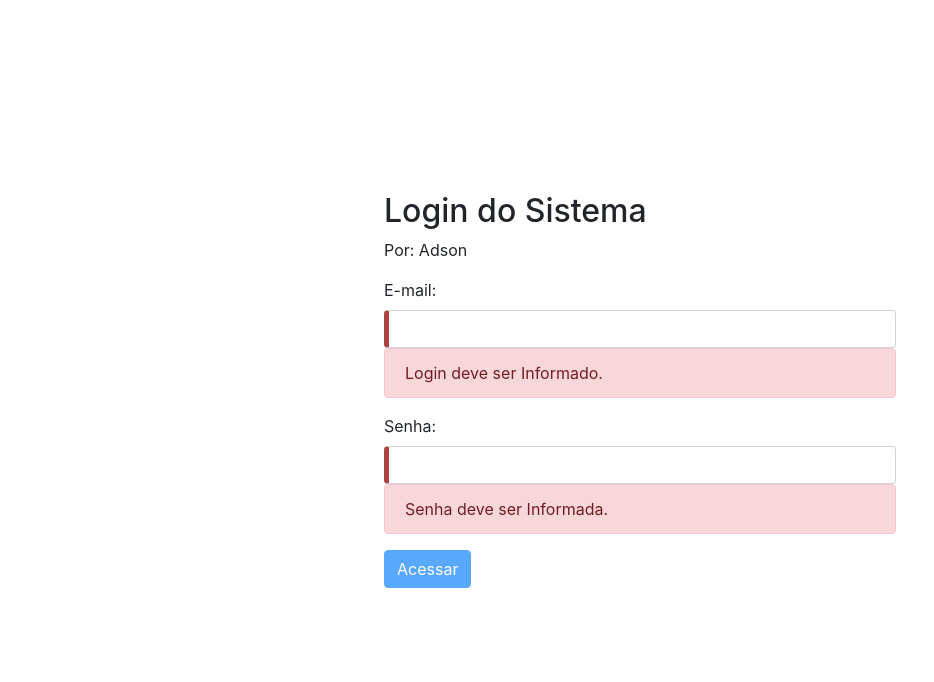
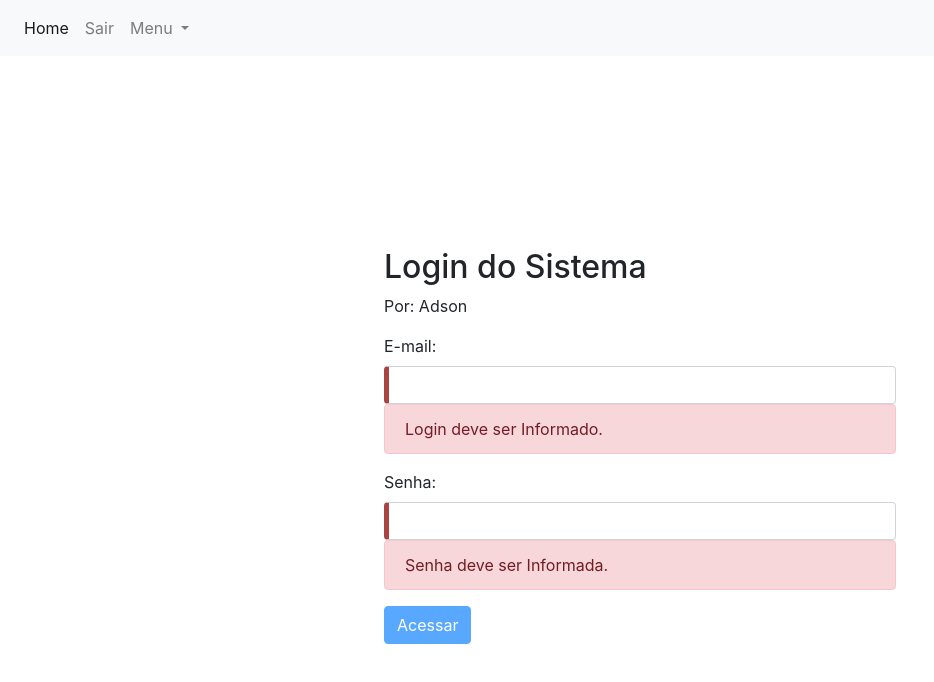
Before and after one commit to Adson-C/ads-angular-8, an Angular app: page /login in a window 1280 px wide. Shown: the top 682 px of the page, without its empty margins (0-934 px from the left). Built offline with nearby package versions, Linux system fonts and the light colour scheme.

Commit message:
Criando a Barra de Menu

```diff
--- a/src/app/app.component.html
+++ b/src/app/app.component.html
@@ -1 +1,35 @@
+<div id="page-content-wrapper" >
+
+<nav class="navbar navbar-expand-lg navbar-light bg-light" >
+
+<div class="collapse navbar-collapse" id="navbarSupportedContent">
+
+	  <ul class="navbar-nav mr-auto">
+
+        <li class="nav-item active">
+          <a class="nav-link" [routerLink]="['/home']" routerLinkActive="router-link-active"  >Home</a>
+		</li>
+
+        <li class="nav-item">
+          <a class="nav-link" (click)="sair()">Sair</a>
+		</li>
+
+        <li class="nav-item dropdown">
+          <a class="nav-link dropdown-toggle" href="#" id="navbarDropdown" role="button" data-toggle="dropdown" aria-haspopup="true">
+            Menu
+          </a>
+          <div class="dropdown-menu" aria-labelledby="navbarDropdown">
+
+            <a class="dropdown-item" href="#">Link 1</a>
+			<a class="dropdown-item" href="#">Link 2</a>
+			<div class="dropdown-divider"></div>
+            <a class="dropdown-item" href="#">Link 3</a>
+
+          </div>
+        </li>
+      </ul>
+	</div>
+	</nav>
+</div>
+
 <router-outlet></router-outlet>
--- a/src/app/app.component.ts
+++ b/src/app/app.component.ts
@@ -1,14 +1,31 @@
-import { Component } from '@angular/core';
-import { LoginServiceService } from './service/login-service.service';
+import { Component, OnInit } from '@angular/core';
+import { Router } from '@angular/router';
 
 @Component({
   selector: 'app-root',
   templateUrl: './app.component.html',
   styleUrls: ['./app.component.css']
 })
-export class AppComponent {
+export class AppComponent implements OnInit {
+
   title = 'Ads-Angular-REST';
 
+  constructor(private router: Router) {
+
+  }
+
+  ngOnInit(): void {
+
+    if (localStorage.getItem('token') == null) {
+      this.router.navigate(['login']);
+    }
+
+  }
+
+  public sair() {
+    localStorage.clear();
+    this.router.navigate(['login']);
+  }
 
 
 }
```
